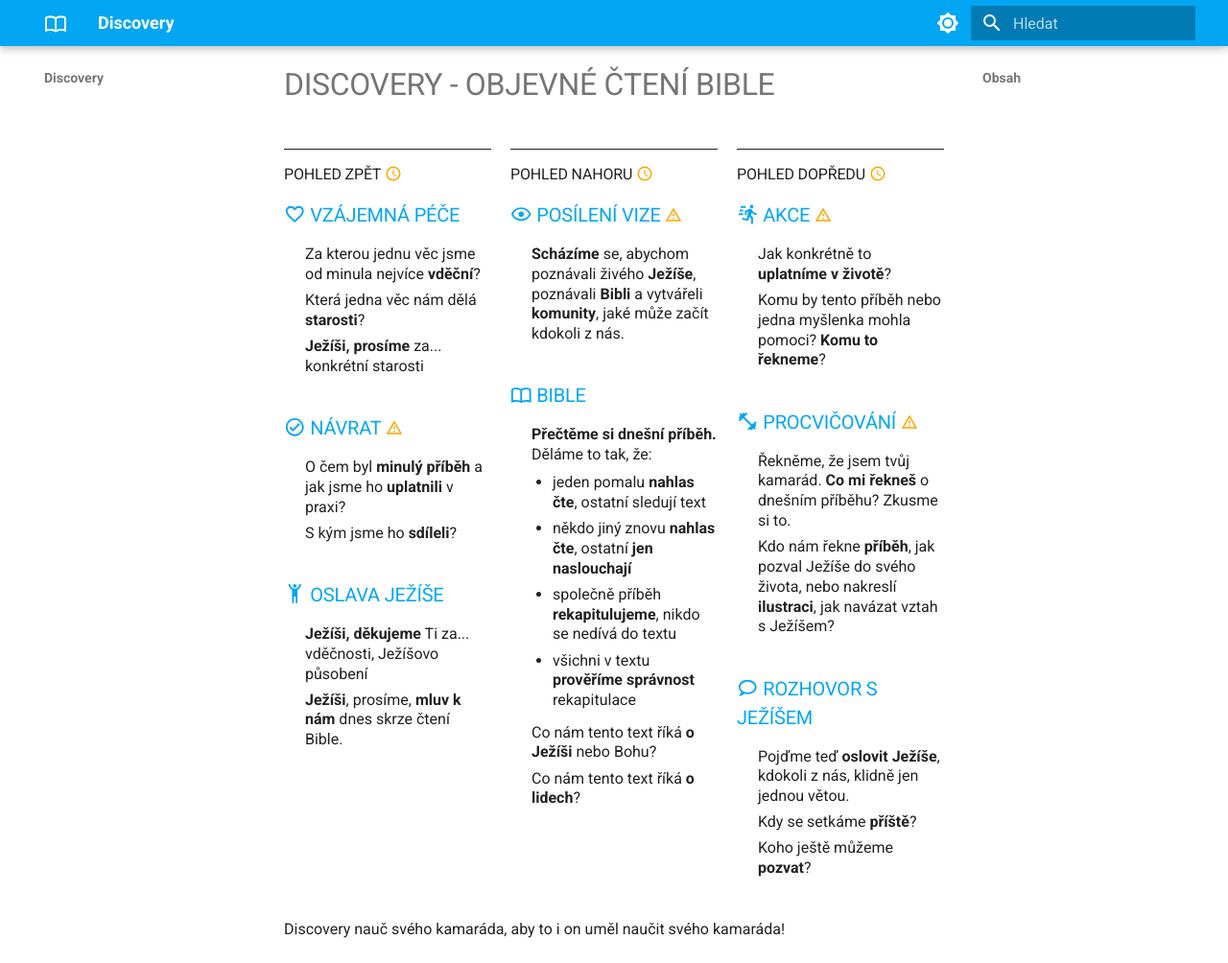
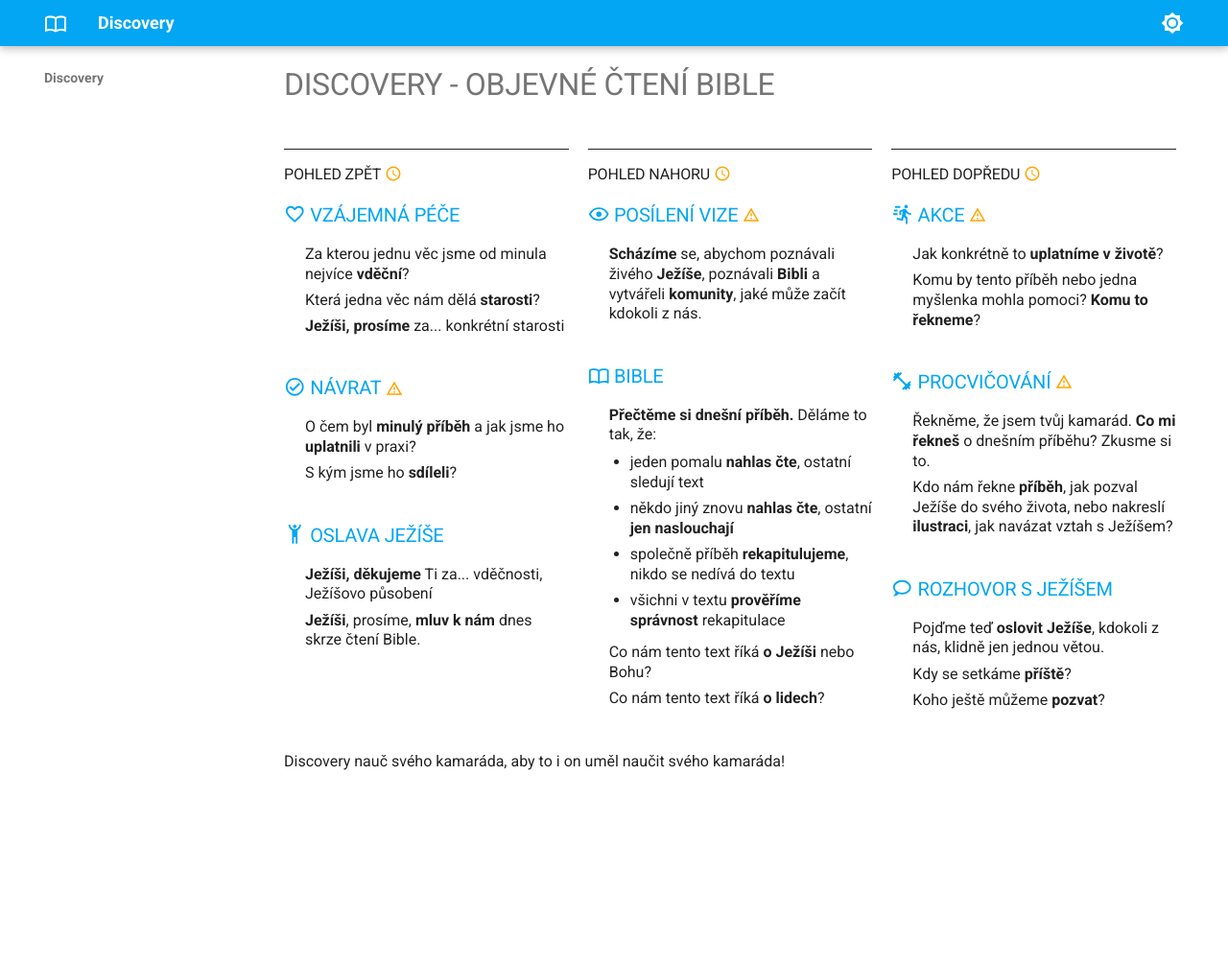
Before and after one commit to dvopalecky/discovery, an MkDocs documentation site: the page built from docs/index.md, in a window 1280 px wide and 1004 px high. Shown: the whole window at 96% size. Built offline with MkDocs 1.6.1 and Material for MkDocs 9.7.7, drawn with Linux system fonts in a browser that asks for light colours; comment, search, counter and statistics services are not loaded.

Commit message:
remove search

```diff
--- a/docs/stylesheets/style.css
+++ b/docs/stylesheets/style.css
@@ -88,12 +88,8 @@ article li ul li {
   margin-top: 0;
 }
 
-.md-nav__list {
-  display: none;
-}
-
-label.md-header__button.md-icon[for="__search"] {
-  display: none;
+.md-nav__list, .md-sidebar--secondary, label.md-header__button.md-icon[for="__search"], .md-search, #__search {
+  display: none !important;
 }
 
 @media screen and (orientation: landscape), screen and (min-width: 769px) {
```
